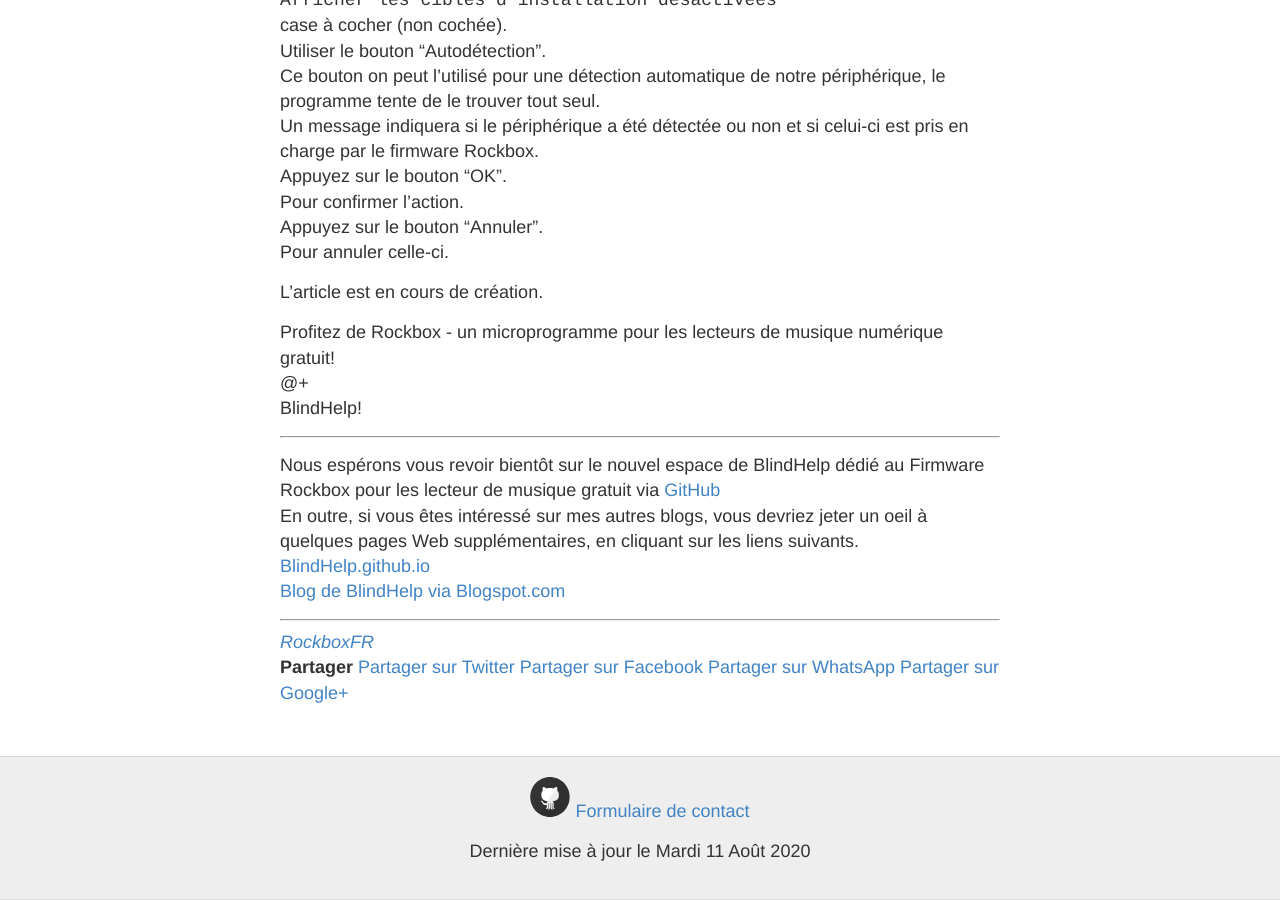
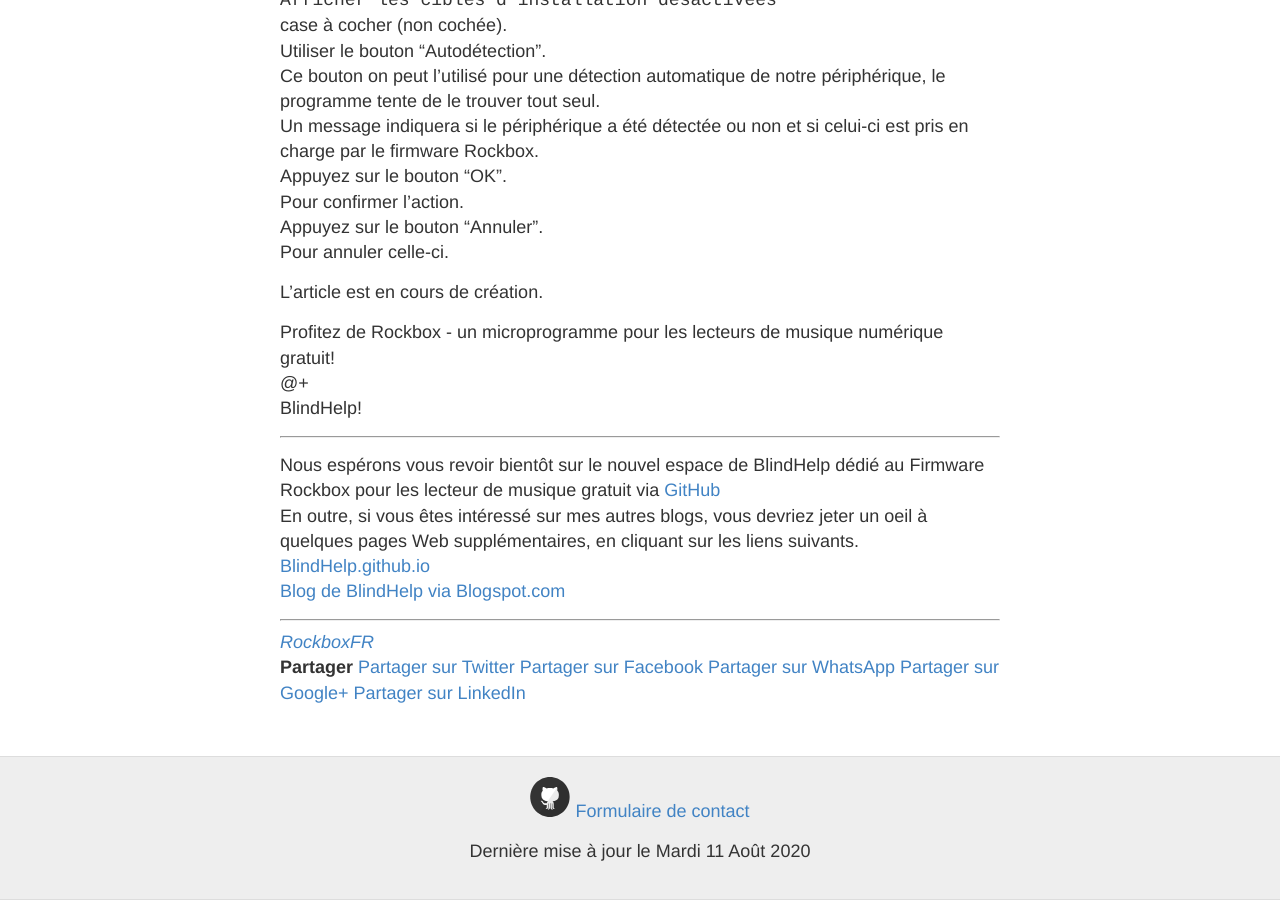
Before and after one commit to BlindHelp/rockboxfr, a Jekyll site: the page built from _posts/2020-08-11-Rockbox.md, in a window 1280 px wide and 900 px high, scrolled down 5002 px. Built offline with Jekyll 4.4.1, drawn with Linux system fonts in a browser that asks for light colours; comment, search, counter and statistics services are not loaded.

Commit message:
Fix linkedin

```diff
--- a/_includes/share.html
+++ b/_includes/share.html
@@ -4,5 +4,5 @@
     <a href="https://facebook.com/sharer.php?u={{ site.url }}{{ page.url }}" rel="nofollow" target="_blank">Partager sur Facebook</a>
 	<a href="whatsapp://send?text=site.url }}{{ page.url }}" rel="nofollow" target="_blank">Partager sur WhatsApp</a>
     <a href="https://plus.google.com/share?url={{ site.url }}{{ page.url }}" rel="nofollow" target="_blank">Partager sur Google+</a>
-	    <a class="a2a_button_linkedin_share" data-url={{ site.url }}{{ page.url }} rel="nofollow" target="_blank"></a>
+	    <a class="a2a_button_linkedin_share" data-url={{ site.url }}{{ page.url }} rel="nofollow" target="_blank">Partager sur LinkedIn</a>
 </div>
```
